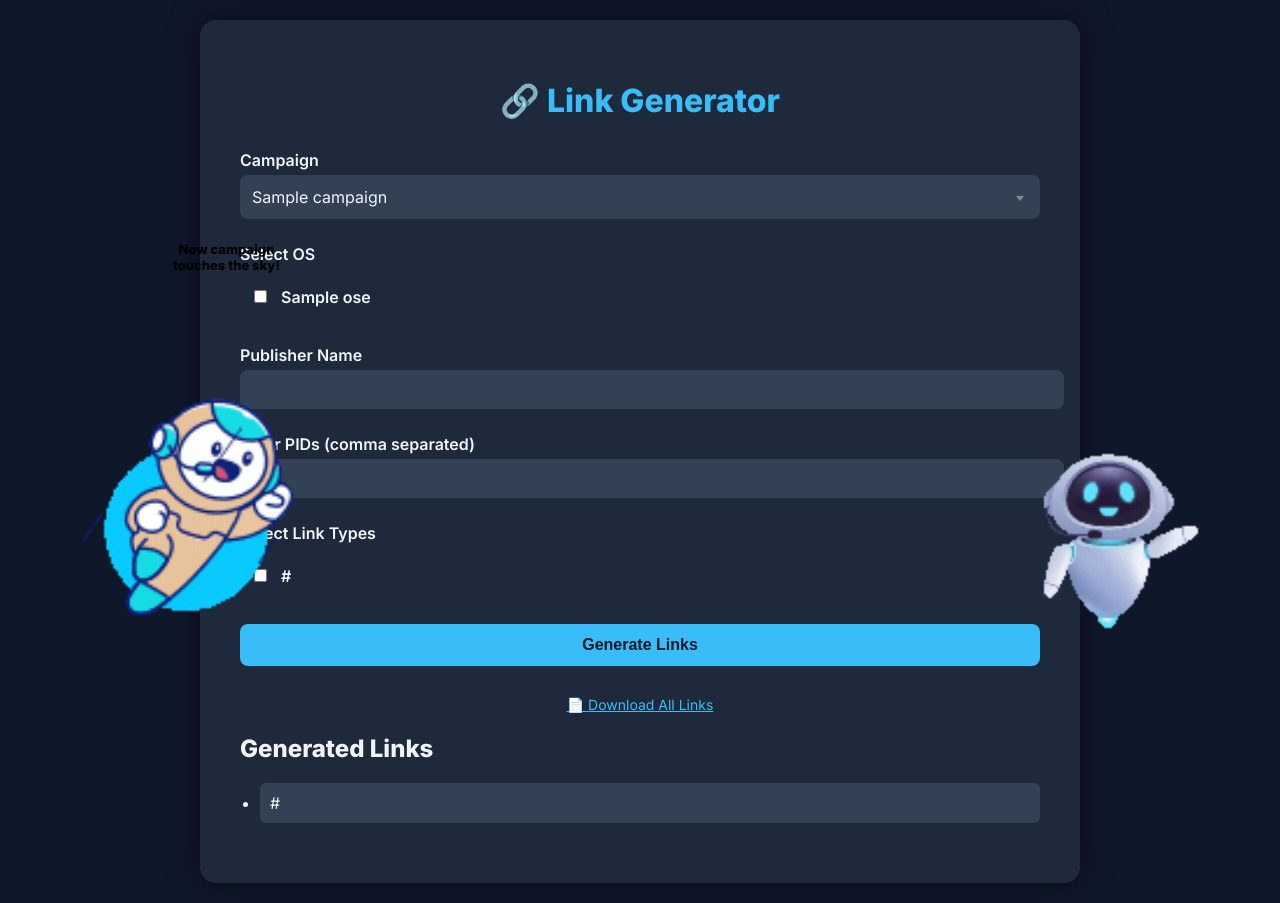
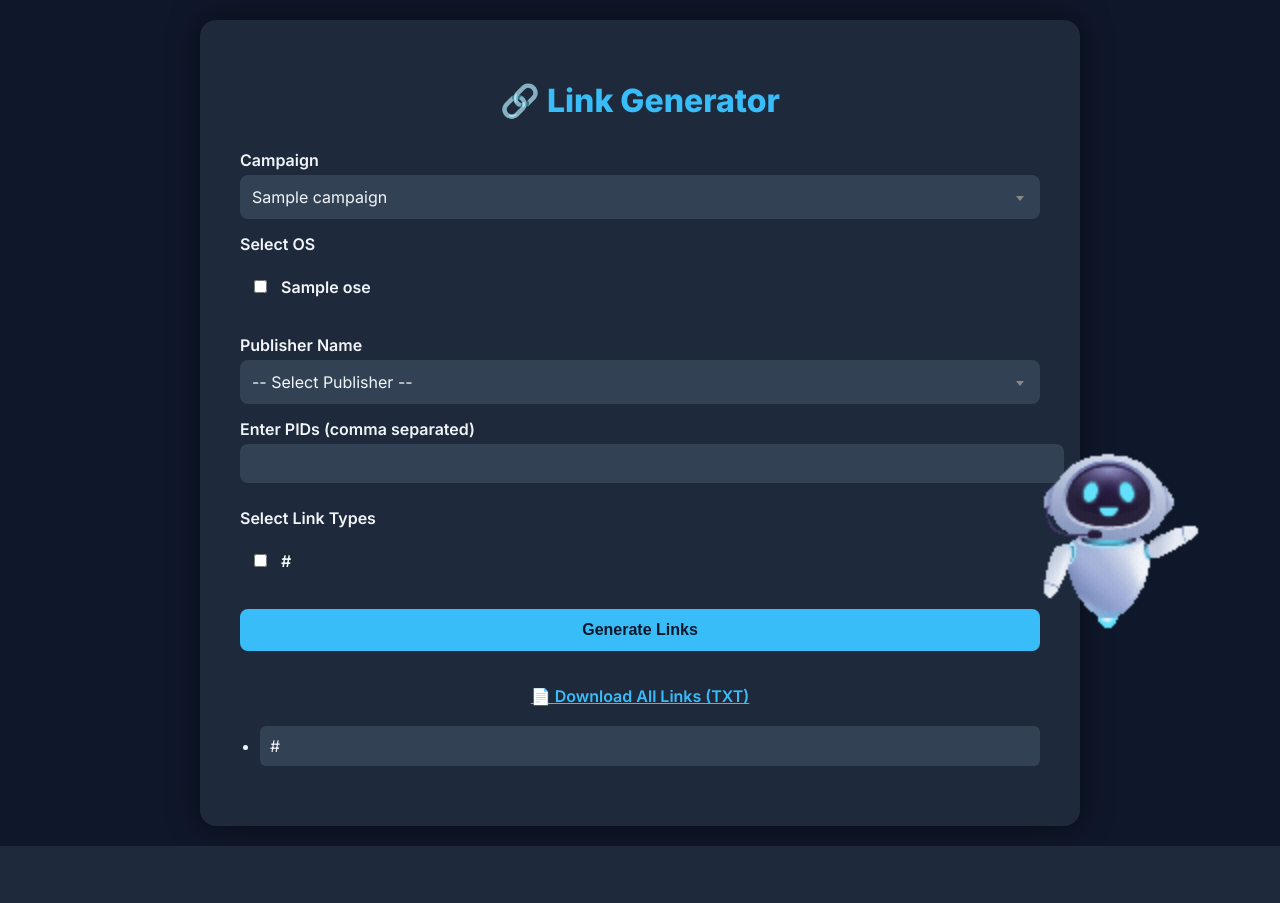
Before and after one commit to kashishtrivedi-lab/Link-Generator, a Flask app: template templates/index.html in a window 1280 px wide. Shown: the part 90-993 px from the top of the page. After the commit the page ends 936 px from the top, so only its background shows below. Run offline with Flask 3, Linux system fonts and the light colour scheme; the template is opened without the code that fills it: most values are stand-ins (such as "Sample title", 1, 10 or a date in 2020); some libraries are stand-ins or nearby versions.

Commit message:
update css

```diff
--- a/app.py
+++ b/app.py
@@ -7,39 +7,52 @@ import re
 
 app = Flask(__name__)
 
-GOOGLE_SHEET_CSV = "https://docs.google.com/spreadsheets/d/1271IFIvoL7AwwiSIxJrf3VJ4fLUtjp6LA_r3MXt2HEA/export?format=csv&gid=0"
+# ================== GOOGLE SHEETS ==================
+CAMPAIGN_SHEET_CSV = "https://docs.google.com/spreadsheets/d/1271IFIvoL7AwwiSIxJrf3VJ4fLUtjp6LA_r3MXt2HEA/export?format=csv&gid=0"
+PUBLISHER_SHEET_CSV = "https://docs.google.com/spreadsheets/d/1va85AhpQeTR9BxFVNjRONyUuBo-RoFjS3CK04MFHHBk/export?format=csv"
+
 STATS_FILE = "link_stats.csv"
+LINK_TYPES = ["CTA", "VTA", "CTV", "Onelink CTA", "Onelink vta"]
 
+# ================== INIT STATS ==================
 if not os.path.exists(STATS_FILE):
     with open(STATS_FILE, "w") as f:
         f.write("date,campaign,link_type,pid_count,links_generated\n")
 
-
-def load_data():
-    df = pd.read_csv(GOOGLE_SHEET_CSV)
+# ================== HELPERS ==================
+def load_campaign_data():
+    df = pd.read_csv(CAMPAIGN_SHEET_CSV)
     df.columns = df.columns.str.strip()
-    df = df.applymap(lambda v: v.strip().replace('\u00A0', ' ') if isinstance(v, str) else v)
+    df = df.applymap(lambda v: v.strip() if isinstance(v, str) else v)
     df.fillna("", inplace=True)
     return df
 
 
+def load_publishers():
+    df = pd.read_csv(PUBLISHER_SHEET_CSV)
+    df.columns = df.columns.str.strip()
+    df["Pub name"] = df["Pub name"].astype(str).str.strip()
+    df["Publisher_ID"] = df["Publisher_ID"].astype(str).str.strip()
+    return dict(zip(df["Pub name"], df["Publisher_ID"]))
+
+
 def log_link_stats(campaign, link_type, pid_count, links_generated):
     date_str = datetime.now().strftime("%Y-%m-%d")
-    stats_df = pd.read_csv(STATS_FILE) if os.path.exists(STATS_FILE) else pd.DataFrame(
+    df = pd.read_csv(STATS_FILE) if os.path.exists(STATS_FILE) else pd.DataFrame(
         columns=["date", "campaign", "link_type", "pid_count", "links_generated"]
     )
 
     mask = (
-        (stats_df["date"] == date_str) &
-        (stats_df["campaign"] == campaign) &
-        (stats_df["link_type"] == link_type) &
-        (stats_df["pid_count"] == pid_count)
+        (df["date"] == date_str) &
+        (df["campaign"] == campaign) &
+        (df["link_type"] == link_type) &
+        (df["pid_count"] == pid_count)
     )
 
     if mask.any():
-        stats_df.loc[mask, "links_generated"] += links_generated
+        df.loc[mask, "links_generated"] += links_generated
     else:
-        stats_df = pd.concat([stats_df, pd.DataFrame([{
+        df = pd.concat([df, pd.DataFrame([{
             "date": date_str,
             "campaign": campaign,
             "link_type": link_type,
@@ -47,28 +60,66 @@ def log_link_stats(campaign, link_type, pid_count, links_generated):
             "links_generated": links_generated
         }])], ignore_index=True)
 
-    stats_df.to_csv(STATS_FILE, index=False)
+    df.to_csv(STATS_FILE, index=False)
 
 
-def apply_publisher_macros(link, publisher, publisher_macros):
-    if not link or not publisher or not publisher_macros:
+def apply_publisher_macros(link, publisher_id, publisher_macros):
+    if not link or not publisher_id or not publisher_macros:
         return link
 
     macros = [m.strip().lstrip("&") for m in publisher_macros.split(",") if m.strip()]
     for macro in macros:
         if re.search(rf'([?&]){macro}=', link):
-            link = re.sub(rf'([?&]){macro}=[^&]*', rf'\1{macro}={publisher}', link)
+            link = re.sub(
+                rf'([?&]){macro}=[^&]*',
+                rf'\1{macro}={publisher_id}',
+                link
+            )
         else:
             sep = "&" if "?" in link else "?"
-            link = f"{link}{sep}{macro}={publisher}"
+            link = f"{link}{sep}{macro}={publisher_id}"
+
     return link
 
 
-link_types = ["CTA", "VTA", "CTV", "Onelink CTA", "Onelink vta"]
+def apply_campaign_logic(link, campaign, pid, kraken_used, key):
+    cname = campaign.lower().replace(" ", "")
 
+    if cname in ["angelone", "angel_one"]:
+        link = re.sub(r'(c=App_Inno_Axponent_)[^&]*', rf'\1{pid}', link)
+
+    if cname == "banki":
+        for f in ["c", "af_c_id", "af_channel"]:
+            link = re.sub(
+                rf'{f}=afl_26_24_cpa_zorka_[^&]*',
+                f'{f}=afl_26_24_cpa_zorka_{pid}',
+                link
+            )
+
+    if cname == "moneyman":
+        link = re.sub(r'af_sub1=[^&]*', f'af_sub1={pid}', link)
+
+    if cname.startswith("kraken") and key not in kraken_used:
+        link = re.sub(
+            r'af_sub5=[^&]*',
+            f'af_sub5={random.choice(["1491074310","1617391485","591560124"])}',
+            link
+        )
+        link = re.sub(
+            r'af_ad=[^&]*',
+            f'af_ad={random.choice(["Consumer-Banners-Creative-Refresh","Kraken_Set_Trading"])}',
+            link
+        )
+        kraken_used.add(key)
+
+    return link
+
+# ================== ROUTE ==================
 @app.route("/", methods=["GET", "POST"])
 def index():
-    df = load_data()
+    df = load_campaign_data()
+    publishers_map = load_publishers()
+
     campaigns = df["Campaign"].unique()
     oses = df["os"].unique()
     final_links = []
@@ -77,79 +128,89 @@ def index():
         campaign = request.form["campaign"].strip()
         os_vals = request.form.getlist("os")
         pid_inputs = [p.strip() for p in request.form["pid"].split(",") if p.strip()]
-        publisher = request.form["publisher"].strip()
         selected_link_types = request.form.getlist("link_type")
 
-        row_matches = df[(df["Campaign"] == campaign) & (df["os"].isin(os_vals))]
-        if row_matches.empty:
-            final_links.append("No matching campaign and OS found.")
-            return render_template("index.html", campaigns=campaigns, oses=oses,
-                                   link_types=link_types, final_links=final_links)
+        publisher_name = request.form.get("publisher", "")
+        publisher_id = publishers_map.get(publisher_name, "")
 
-        generated_set = set()
+        if publisher_name and not publisher_id:
+            final_links.append("Invalid Publisher selected")
+
+        rows = df[(df["Campaign"] == campaign) & (df["os"].isin(os_vals))]
+        generated = set()
         kraken_used = set()
 
         # ---------- SPECIAL LINKS ----------
         for lt in ["Onelink CTA", "Onelink vta", "CTV"]:
             if lt not in selected_link_types:
                 continue
-            base_link, row_ref = "", None
-            for _, r in row_matches.iterrows():
+
+            base_link = ""
+            row_ref = None
+            for _, r in rows.iterrows():
                 if r.get(lt):
-                    base_link, row_ref = r.get(lt).strip(), r
+                    base_link = r.get(lt).strip()
+                    row_ref = r
                     break
+
             if not base_link:
                 continue
-            publisher_macros = row_ref.get("Publisher name", "").strip()
+
+            macros = row_ref.get("Publisher name", "")
+
             for pid in pid_inputs:
-                key = (lt, pid)
-                if key in generated_set:
+                key = ("CTV", pid) if lt == "CTV" and campaign.lower() != "moneyman" else (lt, pid)
+                if key in generated:
                     continue
+
                 link = re.sub(r'pid=[^&]*', f'pid={pid}', base_link)
-                link = apply_publisher_macros(link, publisher, publisher_macros)
-
-                # ✅ Angel One logic: replace anything after "c=App_Inno_Axponent_" with the actual PID
-                if campaign.lower().replace(" ", "") in ["angelone", "angel_one"]:
-                    link = re.sub(r'(c=App_Inno_Axponent_)[^&]*', rf'\1{pid}', link)
-
-                # Kraken logic
-                if campaign.lower().startswith("kraken") and key not in kraken_used:
-                    link = re.sub(r'af_sub5=[^&]*',
-                                  f'af_sub5={random.choice(["1491074310","1617391485","591560124"])}', link)
-                    link = re.sub(r'af_ad=[^&]*',
-                                  f'af_ad={random.choice(["Consumer-Banners-Creative-Refresh","Kraken_Set_Trading"])}',
-                                  link)
-                    kraken_used.add(key)
+                link = apply_publisher_macros(link, publisher_id, macros)
+                link = apply_campaign_logic(link, campaign, pid, kraken_used, key)
 
                 final_links.append(f"{lt} (PID: {pid}): {link}")
-                generated_set.add(key)
+                generated.add(key)
+
             log_link_stats(campaign, lt, len(pid_inputs), len(pid_inputs))
 
+        if campaign.lower() != "moneyman":
+            selected_link_types = [lt for lt in selected_link_types if lt != "CTV"]
+
         # ---------- NORMAL LINKS ----------
-        for _, row in row_matches.iterrows():
-            os_val = row.get("os", "").strip()
-            publisher_macros = row.get("Publisher name", "").strip()
+        for _, row in rows.iterrows():
+            os_val = row.get("os", "")
+            macros = row.get("Publisher name", "")
+
             for lt in selected_link_types:
-                base_link = row.get(lt, "").strip()
+                base_link = row.get(lt, "")
                 if not base_link:
                     continue
+
+                count = 0
                 for pid in pid_inputs:
                     key = (lt, os_val, pid)
-                    if key in generated_set:
+                    if key in generated:
                         continue
+
                     link = re.sub(r'pid=[^&]*', f'pid={pid}', base_link)
-                    link = apply_publisher_macros(link, publisher, publisher_macros)
-
-                    # ✅ Angel One logic for normal links
-                    if campaign.lower().replace(" ", "") in ["angelone", "angel_one"]:
-                        link = re.sub(r'(c=App_Inno_Axponent_)[^&]*', rf'\1{pid}', link)
+                    link = apply_publisher_macros(link, publisher_id, macros)
+                    link = apply_campaign_logic(link, campaign, pid, kraken_used, key)
 
                     final_links.append(f"{lt} (OS: {os_val}, PID: {pid}): {link}")
-                    generated_set.add(key)
+                    generated.add(key)
+                    count += 1
 
-    return render_template("index.html", campaigns=campaigns,
-                           oses=oses, link_types=link_types,
-                           final_links=final_links)
+                if count:
+                    log_link_stats(campaign, lt, len(pid_inputs), count)
+
+    return render_template(
+        "index.html",
+        campaigns=campaigns,
+        oses=oses,
+        link_types=LINK_TYPES,
+        publishers=publishers_map.keys(),
+        final_links=final_links
+    )
+
 
 if __name__ == "__main__":
     app.run(debug=False)
--- a/requirements.txt
+++ b/requirements.txt
@@ -1,2 +1,3 @@
 Flask
 pandas
+gunicorn
--- a/templates/index.html
+++ b/templates/index.html
@@ -183,25 +183,28 @@
         .robot-gif {
             width: 350px;
         }
+
+
     </style>
 </head>
+
 <body>
 <div class="header">
     <div></div>
-        <img src="{{ url_for('static', filename='Axponent.png') }}" alt="Logo" class="logo">
+    <img src="{{ url_for('static', filename='Axponent.png') }}" class="logo">
 </div>
 
 <div class="container">
     <h1>🔗 Link Generator</h1>
-        <form method="post" id="linkForm">
-            <label for="campaign">Campaign</label>
-            <select name="campaign" id="campaign" class="select2">
+
+    <form method="post">
+
+        <label>Campaign</label>
+        <select name="campaign" class="select2">
             {% for c in campaigns %}
                 <option value="{{ c }}">{{ c }}</option>
             {% endfor %}
         </select>
-
-            <div class="spacer"></div>
 
         <label>Select OS</label>
         <div class="checkbox-group">
@@ -210,11 +213,16 @@
             {% endfor %}
         </div>
 
-            <label for="publisher">Publisher Name</label>
-            <input type="text" name="publisher" id="publisher">
+        <label>Publisher Name</label>
+        <select name="publisher" id="publisher" class="select2" required>
+            <option value="">-- Select Publisher --</option>
+            {% for pub in publishers %}
+                <option value="{{ pub }}">{{ pub }}</option>
+            {% endfor %}
+        </select>
 
-            <label for="pid">Enter PIDs (comma separated)</label>
-            <input type="text" name="pid" id="pid">
+        <label>Enter PIDs (comma separated)</label>
+        <input type="text" name="pid">
 
         <label>Select Link Types</label>
         <div class="checkbox-group">
@@ -227,20 +235,22 @@
     </form>
 
     {% if final_links %}
+
+        <!-- ✅ DOWNLOAD TXT -->
         <a href="data:text/plain;charset=utf-8,{{ final_links | join('\n\n') | urlencode }}"
-               download="all_links.txt" class="download-link">
-                📄 Download All Links
+           download="generated_links.txt"
+           style="display:block;text-align:center;margin:15px 0;color:#38bdf8;font-weight:600;">
+            📄 Download All Links (TXT)
         </a>
 
-            <h2>Generated Links</h2>
         <ul>
             {% for link in final_links %}
                 <li>{{ link }}</li>
             {% endfor %}
         </ul>
+
     {% endif %}
 </div>
-
  <!-- Chatbot GIF -->
     <img src="{{ url_for('static', filename='RobotSaludando.gif') }}" alt="Chatbot" class="chatbot">
 
@@ -256,21 +266,6 @@
 <script>
     $(document).ready(function () {
         $('.select2').select2();
-
-            // Store initial campaign selection
-            let initialCampaign = $('#campaign').val();
-
-            // Show robot if links are generated
-            {% if final_links %}
-                document.getElementById('robot-container').style.display = 'flex';
-            {% endif %}
-
-            // Hide robot only when campaign changes
-            $('#campaign').on('change', function () {
-                if ($(this).val() !== initialCampaign) {
-                    document.getElementById('robot-container').style.display = 'none';
-                }
-            });
     });
 </script>
 </body>
```
Also changed, not shown: link_stats.csv (+15 -0 lines). Lines whose indentation alone changed are shown as unchanged.
